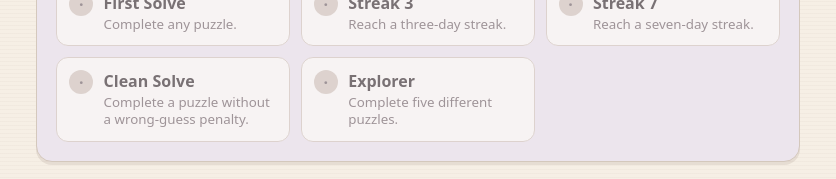
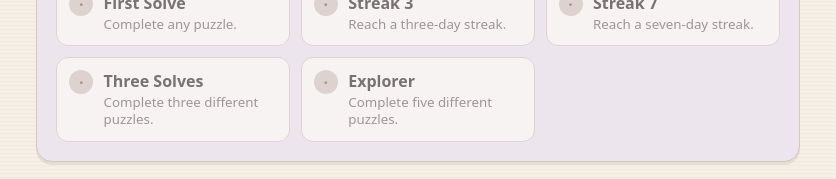
Before and after one commit to duck-lint/dp, a React (Vite) app: page / in a window 1280 px wide. Shown: the part 1381-1560 px from the top of the page, without its empty margins (222-1058 px from the left). Built offline with nearby package versions, Linux system fonts and the light colour scheme.

Commit message:
fix(achievements): remove unsupported clean solve

```diff
--- a/src/domain/achievements.ts
+++ b/src/domain/achievements.ts
@@ -1,4 +1,3 @@
-import type { GameState } from './game-state';
 import type { Completion } from './statistics';
 
 export interface Achievement {
@@ -14,7 +13,6 @@ export interface Achievement {
  */
 export const deriveAchievements = (
   completions: Completion[],
-  puzzles: Record<string, GameState>,
   currentStreak: number,
   bestStreak: number,
 ): Achievement[] => [
@@ -37,12 +35,11 @@ export const deriveAchievements = (
     unlocked: Math.max(currentStreak, bestStreak) >= 7,
   },
   {
-    id: 'clean-solve',
-    name: 'Clean Solve',
-    description: 'Complete a puzzle without a wrong-guess penalty.',
-    unlocked: completions.some(
-      (completion) => (puzzles[completion.puzzleId]?.penaltyMs ?? 0) === 0,
-    ),
+    id: 'three-solves',
+    name: 'Three Solves',
+    description: 'Complete three different puzzles.',
+    unlocked:
+      new Set(completions.map((completion) => completion.puzzleId)).size >= 3,
   },
   {
     id: 'explorer',
```
